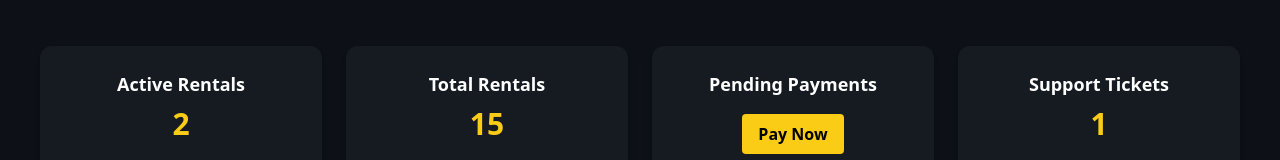
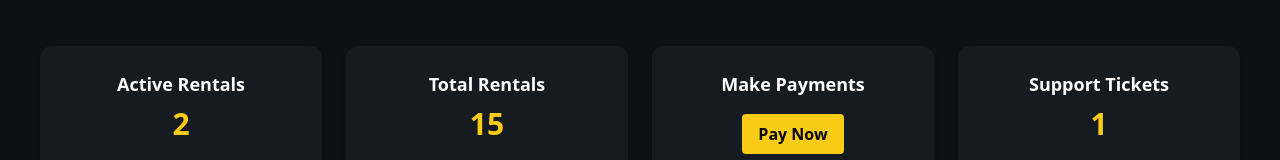
Before and after one commit to festus-sulumeti/mushroom-motors-rental-frontend, a React (Vite) app: page /user-dashboard in a window 1280 px wide. Shown: the part 226-386 px from the top of the page. Built offline with nearby package versions, Linux system fonts and the light colour scheme; no server answers.

Commit message:
project update

```diff
--- a/src/components/user-dashboard/UserDashboardHome.jsx
+++ b/src/components/user-dashboard/UserDashboardHome.jsx
@@ -62,7 +62,7 @@
             <p className="text-3xl font-bold text-[#FACC15]">15</p>
           </div>
           <div className="bg-[#161B22] rounded-xl p-6 text-center shadow-md flex flex-col items-center">
-            <h3 className="text-lg font-semibold mb-2">Pending Payments</h3>
+            <h3 className="text-lg font-semibold mb-2">Make Payments</h3>
             <button
               onClick={() => setShowPaymentModal(true)}
               className="bg-[#FACC15] hover:bg-yellow-400 text-black font-semibold py-2 px-4 rounded transition mt-2"
```
